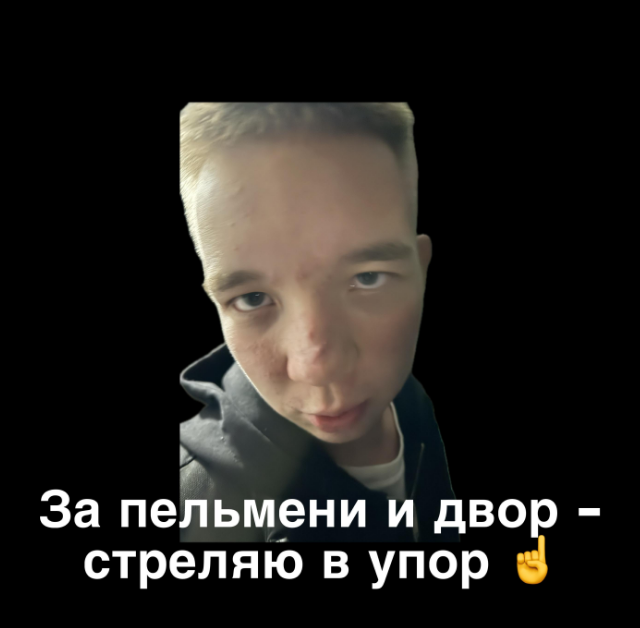
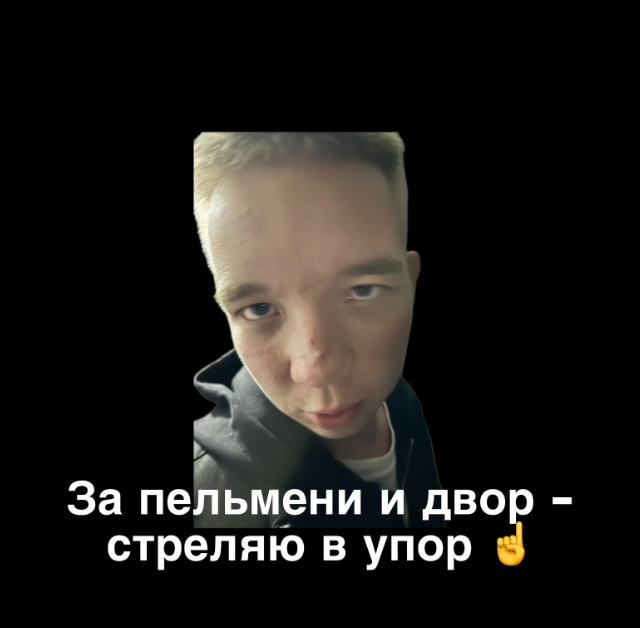
Before and after one commit to Dizari1/Geshka, a plain HTML site: page rejected.html in a window 1280 px wide. Shown: the whole page, without its empty margins (322-962 px from the left). Drawn offline with Linux system fonts and the light colour scheme.

Commit message:
rejected.html

```diff
--- a/rejected.html
+++ b/rejected.html
@@ -3,7 +3,7 @@
 <head>
     <meta charset="UTF-8">
     <meta name="viewport" content="width=device-width, initial-scale=1.0">
-    <title>Цитата</title>
+    <title>Центральное изображение</title>
     <style>
         body {
             background-color: black;
@@ -14,8 +14,9 @@
             margin: 0;
         }
         img {
-            max-width: 100%;
-            max-height: 100%;
+            max-width: 90%;
+            max-height: 90vh;
+            object-fit: contain;
         }
     </style>
 </head>
```
